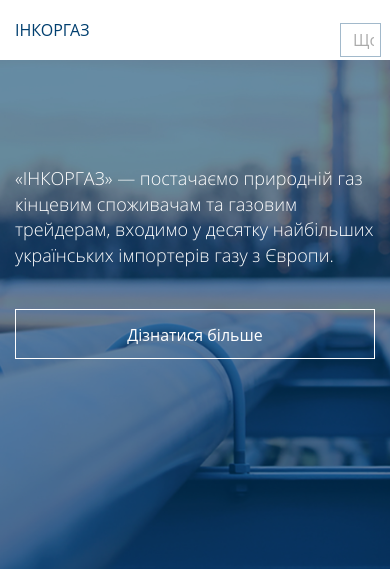
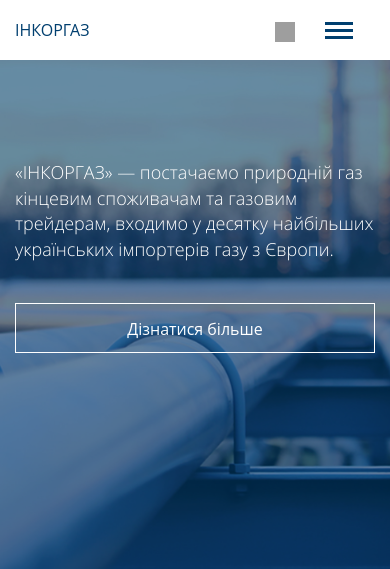
Before and after one commit to Ktara/is-it, a PHP site: page /about.html in a window 390 px wide. Shown: the top 569 px of the page. Run offline with PHP 8.4, Linux system fonts and the light colour scheme; grey boxes are pictures that could not be loaded.

Commit message:
add some thing

```diff
--- a/Inkorgaz/about.html
+++ b/Inkorgaz/about.html
@@ -24,7 +24,7 @@
       <div class="container">
         <div class="row">
           <div class="col-md-3 col-sm-3 col-xs-8 nav-header-logo">ІНКОРГАЗ</div>
-          <div class="col-md-6 col-sm-6 col-xs-2">
+          <div class="col-md-6 col-sm-6 col-xs-2 hidden-xs">
             <ul role="navigation" class="nav-header-menu">
               <li class="active" role="presentation"><a href="">Про нас</a></li>
               <li role="presentation"><a href="">Споживачам</a></li>
@@ -34,8 +34,18 @@
           </div>
           <div class="col-md-3 col-sm-3 col-xs-2 nav-header-form">
             <form action="#">
-              <input type="search" placeholder="Що ви шукаєте?">
+              <img class="show_search" src="img/search.svg" alt="">
+              <input class="search_tr" type="search" placeholder="Що ви шукаєте?">
+              <input type="submit" style="display: none">
             </form>
+          </div>
+          <div class="col-md-6 col-sm-6 col-xs-2 visible-xs nav-passive" id="nav_wrapper">
+              <ul role="navigation" class="nav-header-menu">
+                <li class="active" role="presentation"><a href="">Про нас</a></li>
+                <li role="presentation"><a href="">Споживачам</a></li>
+                <li role="presentation"><a href="">Клієнти</a></li>
+                <li role="presentation"><a href="">Контакти</a></li>
+              </ul>
           </div>
         </div>
       </div>
@@ -138,7 +148,7 @@
     <div class="customer-about-popup">
       <div class="customer-about-popup-wraper">
         <form class="customer-about-form" action="">
-          <h2>Замовити шоу</h2>
+          <h2>Зв’яжіться з нами</h2>
           <div class="popup-close">X</div>
           <input type="name" placeholder="Ім’я">
           <input type="tel" placeholder="Номер телефону">
--- a/Inkorgaz/css/style.css
+++ b/Inkorgaz/css/style.css
@@ -435,6 +435,7 @@
   text-align: center;
   transition: box-shadow 0.6s;
   color: #ffffff;
+  text-decoration: none;
 }
 @media screen and (max-width: 768px) {
   .main-clients .btn {
@@ -456,8 +457,13 @@
   }
 }
 .main-clients .slider-logo-img {
+  width: 30%;
+  height: 50px;
+}
+.main-clients .slider-logo-img img {
   max-width: 200px;
-  max-height: 40px;
+  max-height: 50px;
+  margin: auto;
 }
 .prevarrow {
   position: absolute;
@@ -752,6 +758,65 @@
     display: none;
   }
 }
+.nav-header .nav-passive {
+  position: relative;
+  padding: 0;
+  width: 28px;
+  height: 3px;
+  background-color: #003f6f;
+  margin-top: 29px;
+}
+.nav-header .nav-passive:after,
+.nav-header .nav-passive:before {
+  content: "";
+  display: block;
+  position: absolute;
+  top: -7px;
+  left: 0;
+  width: 28px;
+  height: 3px;
+  background-color: #003f6f;
+}
+.nav-header .nav-passive:after {
+  top: 7px;
+}
+.nav-header .nav-active {
+  position: fixed;
+  padding: 0;
+  width: 28px;
+  height: calc(100vh - 60px);
+  top: 60px;
+  left: 0;
+  margin-top: 0 !important;
+  width: 100%;
+  background-color: white;
+  margin-top: 29px;
+  z-index: 1000;
+}
+.nav-header .nav-active:after,
+.nav-header .nav-active:before {
+  content: "";
+  display: block;
+  position: absolute;
+  top: -30px;
+  right: 20px;
+  left: auto;
+  width: 28px;
+  height: 3px;
+  background-color: #003f6f;
+  transform: rotate(45deg);
+}
+.nav-header .nav-active:after {
+  top: -30px;
+  transform: rotate(-45deg);
+}
+.nav-header .nav-active .nav-header-menu {
+  flex-direction: column;
+}
+.nav-header .nav-active li {
+  display: block;
+  margin-top: 10vh;
+}
 .nav-header-form {
   display: inline-block;
   line-height: 80px;
@@ -759,6 +824,17 @@
 @media screen and (max-width: 768px) {
   .nav-header-form {
     height: 60px;
+    line-height: 60px;
+  }
+}
+.nav-header-form img {
+  width: 20px;
+  height: 20px;
+  display: none;
+}
+@media screen and (max-width: 768px) {
+  .nav-header-form img {
+    display: inline-block;
   }
 }
 .nav-header-form input {
@@ -767,10 +843,17 @@
   line-height: 40px;
   opacity: 0.6;
   border: 1px solid rgba(0, 64, 112, 0.6);
+  transition: width 0.6s;
 }
 @media screen and (max-width: 768px) {
   .nav-header-form input {
+    position: absolute;
     line-height: 30px;
+    width: 0;
+    box-sizing: border-box;
+    visibility: hidden;
+    left: -110px;
+    top: 13px;
   }
 }
 /* Main-about section */
--- a/Inkorgaz/css/style.less
+++ b/Inkorgaz/css/style.less
@@ -398,6 +398,7 @@
 		text-align: center;
 		transition: box-shadow 0.6s;
 		color: @white;
+		text-decoration: none;
 		@media screen and (max-width: 768px) {
 			width: 100%;
 			margin-top: 40px;
@@ -414,8 +415,13 @@
 			margin-top: 50px;
 		}
 		&-img {
-			max-width: 200px;
-			max-height: 40px;
+			width: 30%;
+			height: 50px;
+			img {
+				max-width: 200px;
+				max-height: 50px;
+				margin: auto;
+			}
 		}
 	}
 }
@@ -686,11 +692,79 @@
 			}
 		}
 	}
+	.nav-passive {
+		position: relative;
+		padding: 0;
+		width: 28px;
+		height: 3px;
+		background-color: @main-blue;
+		margin-top: 29px;
+		&:after,
+		&:before {
+			content: "";
+			display: block;
+			position: absolute;
+			top: -7px;
+			left: 0;
+			width: 28px;
+			height: 3px;
+			background-color: @main-blue;
+		}
+		&:after {
+			top: 7px;
+		}
+	}
+	.nav-active {
+		position: fixed;
+		padding: 0;
+		width: 28px;
+		height:~"calc(100vh - 60px)";
+		top: 60px;
+		left: 0;
+		margin-top: 0 !important;
+		width: 100%;
+		background-color: white;
+		margin-top: 29px;
+		z-index: 1000;
+		&:after,
+		&:before {
+			content: "";
+			display: block;
+			position: absolute;
+			top: -30px;
+			right: 20px;
+			left: auto;
+			width: 28px;
+			height: 3px;
+			background-color: @main-blue;
+			transform: rotate(45deg);
+		}
+		&:after {
+			top: -30px;
+			transform: rotate(-45deg);
+		}
+		.nav-header-menu {
+			flex-direction: column;
+		}
+		li {
+			display: block;
+			margin-top: 10vh;
+		}
+	}
 	&-form {
 		display: inline-block;
 		line-height: 80px;
 		@media screen and (max-width: 768px) {
 			height: 60px;
+			line-height: 60px;
+		}
+		img {
+			width: 20px;
+			height: 20px;
+			display: none;
+			@media screen and (max-width: 768px) {
+				display: inline-block;
+		}
 		}
 		input {
 			width: 100%;
@@ -698,8 +772,15 @@
 			line-height: 40px;
 			opacity: 0.6;
 			border: 1px solid hsla(206, 100%, 22%, 0.6);
+			transition: width 0.6s;
 			@media screen and (max-width: 768px) {
+				position: absolute;
 				line-height: 30px;
+				width: 0;
+				box-sizing: border-box;
+				visibility: hidden;
+				left: -110px;
+				top: 13px;
 			}
 		}
 	}
--- a/Inkorgaz/index.html
+++ b/Inkorgaz/index.html
@@ -36,6 +36,7 @@
           <div class="col-md-3 col-sm-3 col-xs-2 main-section-nav-form">
             <form action="#">
               <input type="search" placeholder="Що ви шукаєте?">
+              <input type="submit" style="display: none">
             </form>
           </div>
         </div>
--- a/Inkorgaz/js/script.js
+++ b/Inkorgaz/js/script.js
@@ -7,10 +7,9 @@
   nextArrow: '<div class="nextarrow"></div>'
 });
 
-console.log("rere");
+
 (function(){
     $(".popup-button").click(function(e){
-      console.log("rere");
         $(".customer-about-popup").addClass("popup-active");
 
     });
@@ -22,3 +21,40 @@
         $(".customer-about-popup").removeClass("popup-active");
      })
 })();
+(function(){
+   $('.show_search').click(function(e){
+      $('.show_search').css("display" , "none");
+      $('.search_tr').css({
+        "width" : "150px",
+        "visibility" : "visible"
+      });
+    $(document).click(function(e){
+      if(e.target === $('.search_tr')[0] || e.target ===  $('.show_search')[0]) {
+        return;
+      }
+      else{
+        $('.show_search').css("display" , "inline-block");
+        $('.search_tr').css({
+          "width" : "0",
+          "visibility" : "hidden"
+      });
+      };
+
+    })
+   });
+})();
+(function(){
+  var status = false;
+  $("#nav_wrapper").click(function(){
+    if (parseInt($('body').css("width"), 10) > 768) return;
+        console.log('tets');
+    if(status === false) {
+       $(this).addClass("nav-active");
+       status = true;
+    } else {
+      $(this).removeClass("nav-active");
+      status = false;
+    }
+
+  })
+})();
```
Also changed, not shown: Inkorgaz/img/search.svg (added).
